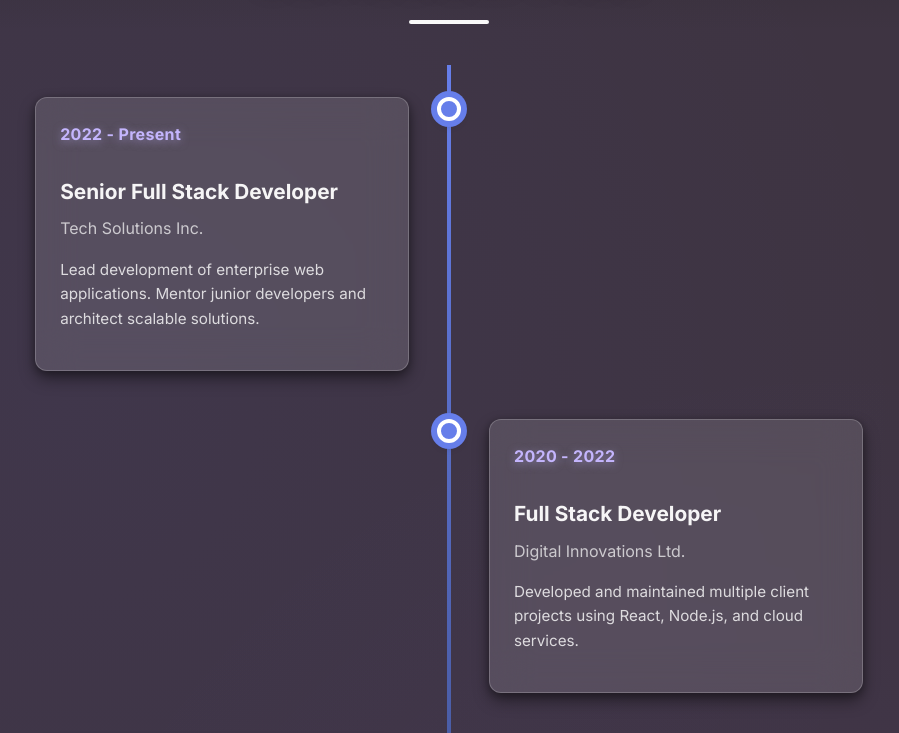
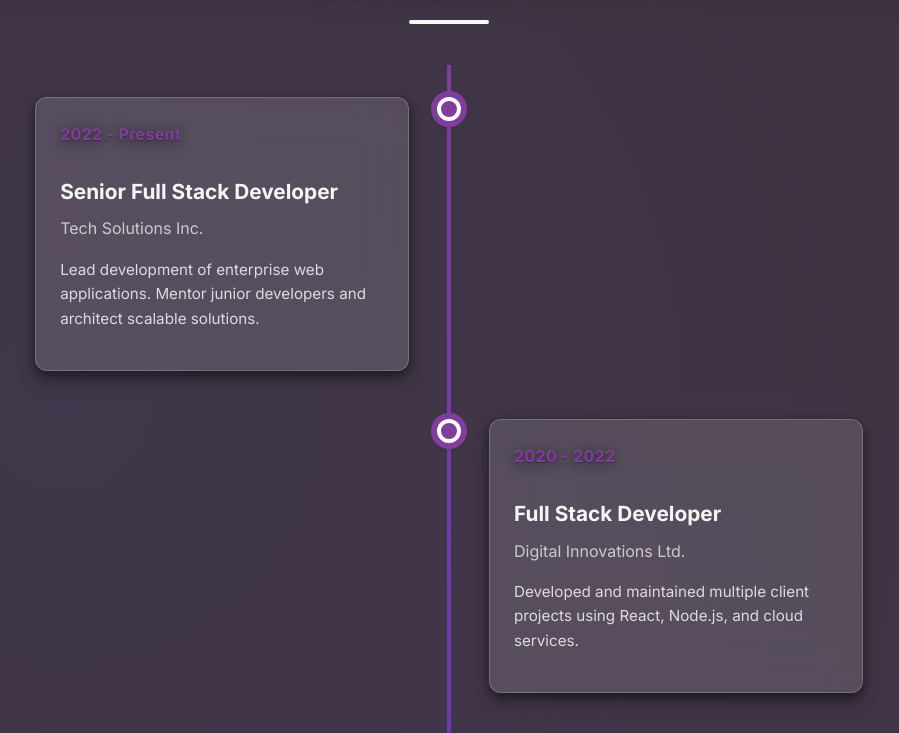
Before and after one commit to leonberkemeier/Website2.1, a React (Vite) app in the folder personal-website/: page / in a window 1280 px wide. Shown: the part 3940-4673 px from the top of the page, without its empty margins (191-1090 px from the left). Built offline with nearby package versions, Linux system fonts and the light colour scheme.

Commit message:
Cv changes

```diff
--- a/personal-website/src/components/CV.css
+++ b/personal-website/src/components/CV.css
@@ -95,7 +95,8 @@
   /* limit the vertical line to the timeline container so it doesn't flow into the footer */
   top: 0;
   bottom: 0;
-  background: linear-gradient(180deg, #667eea 0%, #1e293b 100%);
+  /* use the purple accent for the timeline line */
+  background: linear-gradient(180deg, var(--accent-4) 0%, var(--primary-dark, #3b2a6d) 100%);
 }
 
 .timeline-item {
@@ -111,10 +112,11 @@
   width: 24px;
   height: 24px;
   border-radius: 50%;
-  background: #646cff;
+  /* purple marker using the accent color */
+  background: var(--accent-4);
   border: 4px solid white;
   box-shadow:
-    0 0 0 6px #646cff,
+    0 0 0 6px var(--accent-4),
     0 4px 8px rgba(0, 0, 0, 0.2);
   z-index: 2;
   transition: all 0.3s ease;
@@ -123,33 +125,34 @@
 .timeline-item:hover .timeline-marker {
   transform: translateX(-50%) scale(1.2);
   box-shadow:
-    0 0 0 8px #646cff,
+    0 0 0 8px var(--accent-4),
     0 6px 12px rgba(0, 0, 0, 0.3);
 }
 
 .timeline-item.work .timeline-marker {
-  background: #667eea;
+  /* keep work markers purple as well */
+  background: var(--accent-4);
   box-shadow:
-    0 0 0 6px #667eea,
+    0 0 0 6px var(--accent-4),
     0 4px 8px rgba(0, 0, 0, 0.2);
 }
 
 .timeline-item.work:hover .timeline-marker {
   box-shadow:
-    0 0 0 8px #667eea,
+    0 0 0 8px var(--accent-4),
     0 6px 12px rgba(0, 0, 0, 0.3);
 }
 
 .timeline-item.education .timeline-marker {
-  background: #764ba2;
+  background: var(--accent-4);
   box-shadow:
-    0 0 0 6px #764ba2,
+    0 0 0 6px var(--accent-4),
     0 4px 8px rgba(0, 0, 0, 0.2);
 }
 
 .timeline-item.education:hover .timeline-marker {
   box-shadow:
-    0 0 0 8px #764ba2,
+    0 0 0 8px var(--accent-4),
     0 6px 12px rgba(0, 0, 0, 0.3);
 }
 
@@ -211,21 +214,26 @@
 
 /* Light mode timeline date */
 [data-theme="light"] .timeline-date {
-  color: #667eea;
+  /* use site purple accent for dates */
+  color: var(--accent-4, #813d9c);
   font-weight: 700;
   font-size: 1rem;
-  background: linear-gradient(135deg, #667eea 0%, #764ba2 100%);
+  background: linear-gradient(135deg, var(--accent-4, #813d9c) 0%, var(--primary-dark, #4338ca) 100%);
   -webkit-background-clip: text;
   -webkit-text-fill-color: transparent;
   background-clip: text;
+  /* subtle dark shadow to improve contrast against light backgrounds */
+  text-shadow: 0 3px 10px rgba(0, 0, 0, 0.45);
 }
 
 /* Dark mode timeline date - lighter, more visible */
 [data-theme="dark"] .timeline-date {
-  color: #c4b5fd;
+  /* use the same purple accent in dark mode for consistency */
+  color: var(--accent-4, #813d9c);
   font-weight: 700;
   font-size: 1rem;
-  text-shadow: 0 2px 8px rgba(196, 181, 253, 0.5);
+  /* stronger dark shadow for legibility on textured/darker backgrounds */
+  text-shadow: 0 2px 12px rgba(0, 0, 0, 0.6), 0 1px 0 rgba(0,0,0,0.25);
 }
 
 .timeline-date {
```
